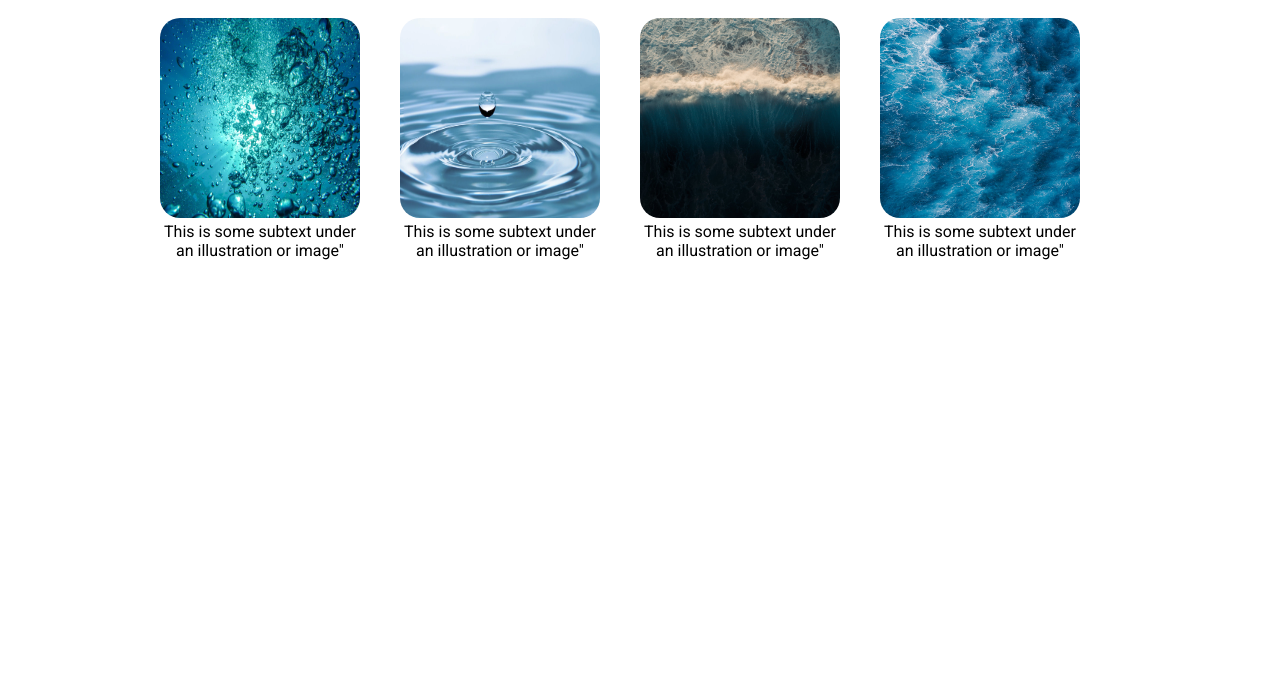
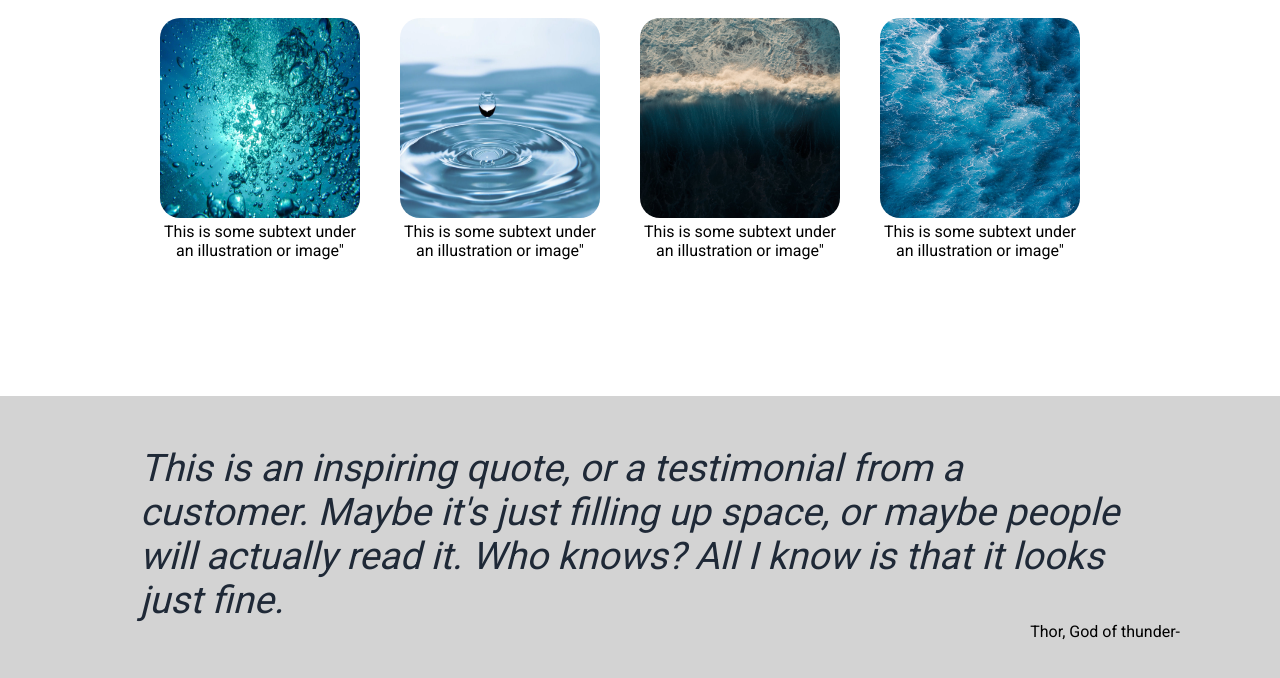
Before and after one commit to Maryam-Nikpour/Odin-project, a plain HTML site: page index.html in a window 1280 px wide. Shown: the part 604-1282 px from the top of the page. Before the commit the page ends 900 px from the top, so only its background shows below. Drawn offline with Linux system fonts and the light colour scheme.

Commit message:
added section 3 htmle code and style

```diff
--- a/index.html
+++ b/index.html
@@ -52,7 +52,12 @@
             </li>
         </ul>
     </div>
-    <div class="section3"></div>
+    <div class="section3">
+        <p class="quote">This is an inspiring quote, or a testimonial from a customer. Maybe it's just filling up space, or maybe people will actually read it. Who knows? All I know is that it looks just fine.</p>
+        <p class="author">-Thor, God of thunder</p>
+
+</div>
+
     <div class="section4"></div>
 </body>
 </html>
--- a/resources/css/style.css
+++ b/resources/css/style.css
@@ -84,8 +84,7 @@ width: 50%;
 height: 230px;
 }
 .section2{
-
-height: 400px;
+height: 500px;
 
 }
 .section2-heading{
@@ -113,3 +112,23 @@ list-style: none;
     width: 200px;
     text-align: center;
 }
+.section3{
+    background-color: lightgray;
+    height: 300px;
+    padding: 50px 0;
+
+
+}
+.quote{
+   font-size: 38px;
+   color: #1F2937;
+   font-style: italic;
+   width: 1000px;
+   margin: auto;
+
+
+}
+.author{
+direction: rtl;
+padding-right: 100px;
+}
```
